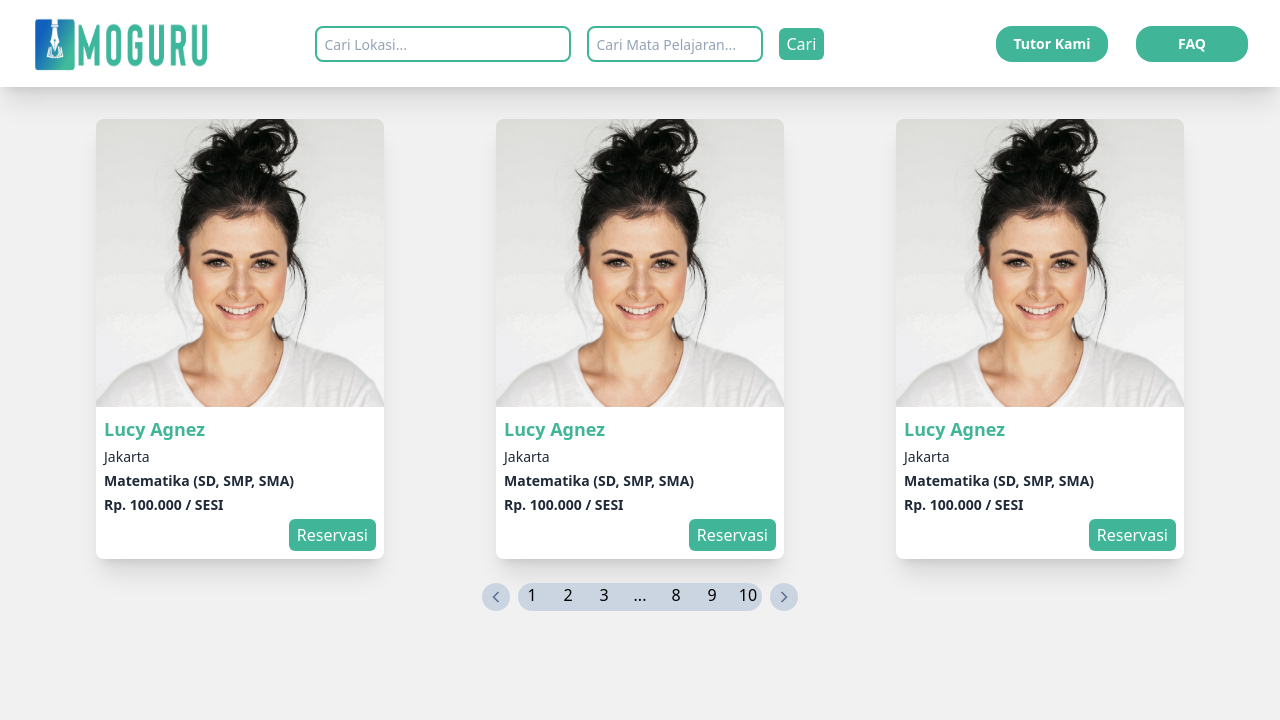
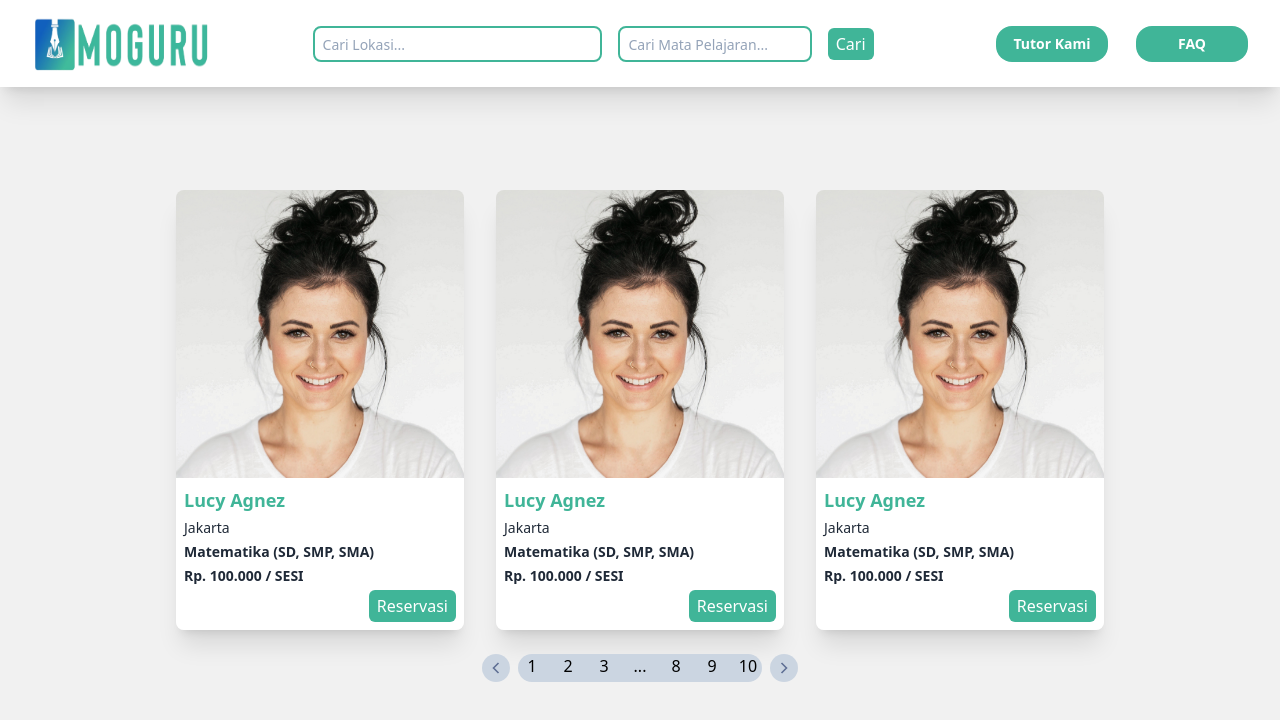
Before and after one commit to RizkyAlfiansyah/moguru-fe, a Next.js app: page /list-tutor in a window 1280 px wide. Shown: the top 720 px of the page. Built offline with nearby package versions, Linux system fonts and the light colour scheme; a web font is replaced by a local one.

Commit message:
fix responsive

```diff
--- a/src/layout/main-layout/main-header/index.jsx
+++ b/src/layout/main-layout/main-header/index.jsx
@@ -10,7 +10,7 @@ const MainHeader = ({ search }) => {
     const [open, setOpen] = useState(false)
 
     return (
-        <div className='w-full flex justify-between items-center'>
+        <div className='w-full flex lg:gap-2 justify-between items-center'>
             <div className='flex justify-center items-center'>
                 <Image src={LogoPNG} alt='logo' width={177} height={55} />
             </div>
@@ -32,17 +32,17 @@ const MainHeader = ({ search }) => {
             {
                 search && (
                     <div className='hidden lg:flex gap-4'>
-                        <div className='w-64'>
+                        <div className='w-6/12'>
                             <Search
                                 placeholder='Cari Lokasi...'
                             />
                         </div>
-                        <div className='w-44'>
+                        <div className='w-4/12'>
                             <Search
                                 placeholder='Cari Mata Pelajaran...'
                             />
                         </div>
-                        <div className='w-28 flex items-center'>
+                        <div className='flex items-center'>
                             <button
                                 className='bg-primary-200 text-white rounded-md px-2 py-1 hover:opacity-70'
                             >
--- a/src/layout/tutors/index.jsx
+++ b/src/layout/tutors/index.jsx
@@ -6,7 +6,7 @@ import { Pagination } from 'components'
 const Tutors = () => {
     return (
         <div className='w-full flex flex-col justify-start gap-4'>
-            <div className='w-full flex flex-col lg:flex-row justify-between gap-4 items-center'>
+            <div className='flex flex-col md:flex-row justify-center gap-8 items-center'>
                 {
                     Array(3).fill().map((_, index) => (
                         <div className='w-72 rounded-lg shadow-xl flex flex-col' key={index}>
--- a/src/pages/list-tutor.jsx
+++ b/src/pages/list-tutor.jsx
@@ -3,16 +3,19 @@ import React from 'react'
 
 const Home = () => {
     return (
+        <>
+            <Header title="List Tutor" description="This is the home page" />
             <div className='min-h-screen bg-primary-100 overflow-hidden'>
                 <div className="w-full p-2 lg:px-8 lg:py-4 bg-white shadow-xl sticky top-0 z-50">
                     <MainHeader
                         search={true}
                     />
                 </div>
-            <div className='w-full p-2 lg:px-24 lg:pt-8'>
+                <div className='w-full h-80 justify-center items-center flex p-2 lg:px-24'>
                     <Tutors />
                 </div>
             </div>
+        </>
     )
 }
 
```
Lines whose indentation alone changed are shown as unchanged.
